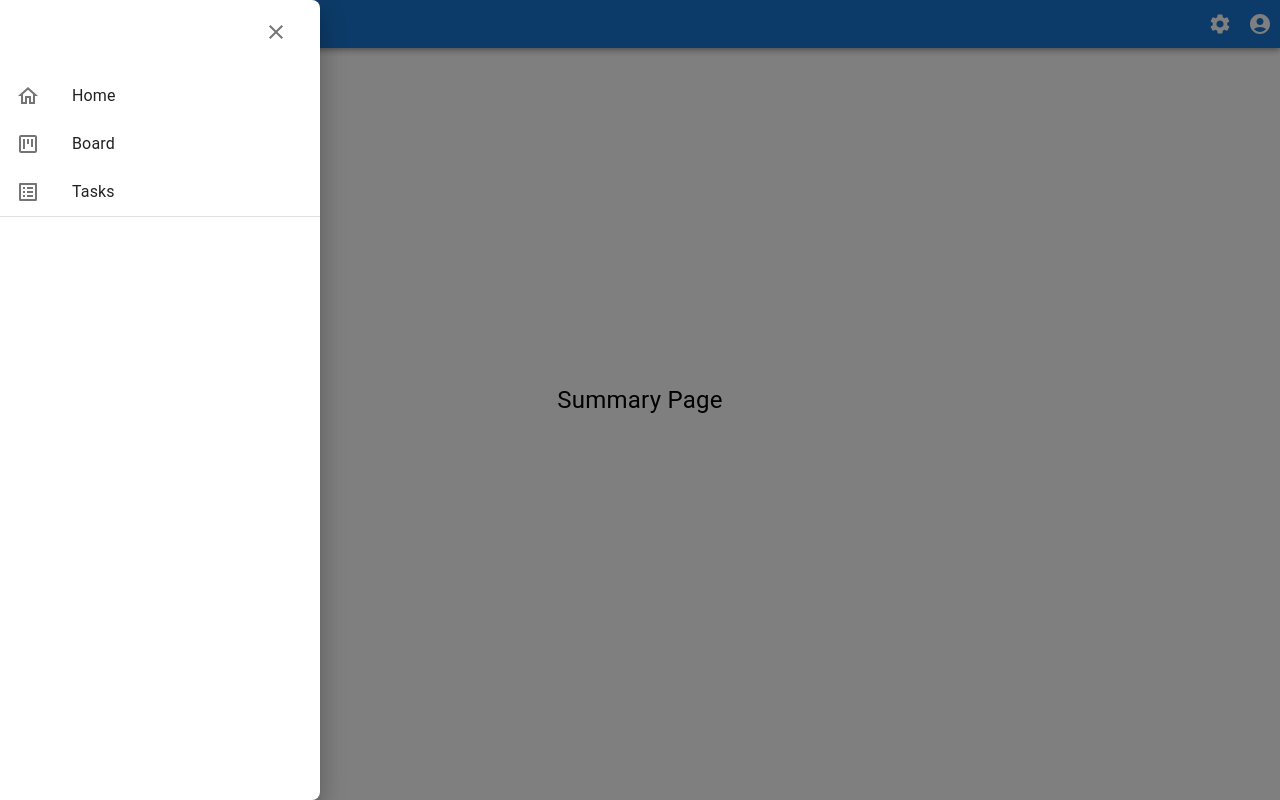
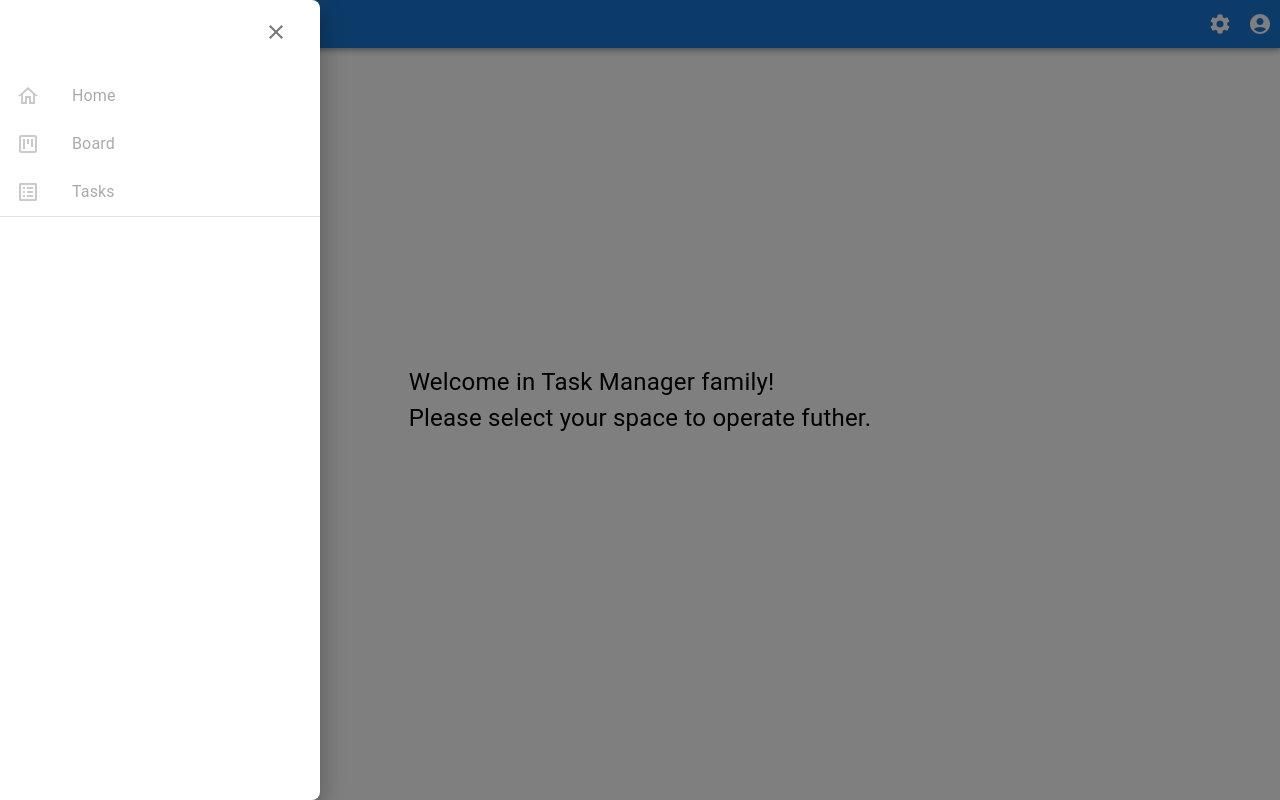
Before and after one commit to Natan-Gorecki/TaskManager, a Next.js app in the folder TaskManager.Client/: page / in a window 1280 px wide. Both pictures are taken after a click on the button 25 px from the left and 24 px from the top of the page. Built offline with nearby package versions, Linux system fonts and the light colour scheme.

Commit message:
feat: different spaces based on uri

```diff
--- a/TaskManager.Client/src/app/page.tsx
+++ b/TaskManager.Client/src/app/page.tsx
@@ -1,5 +1,19 @@
-import SummaryPage from "@/app/summary/page";
+import { Typography } from "@mui/material";
 
 export default function Home(): React.ReactElement {
-  return <SummaryPage/>;
+  return (
+    <Typography sx={{
+      position: 'absolute',
+      top: 0,
+      height: '100vh',
+      width: '100vw',
+      display: 'flex',
+      justifyContent: 'center',
+      alignItems: 'center',
+      fontSize: '24px'
+    }}>
+      Welcome in Task Manager family! <br/>
+      Please select your space to operate futher.
+    </Typography>
+  );
 }
--- a/TaskManager.Client/src/app/summary/page.tsx
+++ b/TaskManager.Client/src/app/spaces/[spaceKey]/tasks/page.tsx
@@ -1,8 +1,12 @@
-"use client"
-
 import { Typography } from "@mui/material";
 
-export default function SummaryPage(): React.ReactElement {
+interface TasksPageProps {
+  params: {
+    spaceKey: string;
+  }
+}
+
+export default function TasksPage({ params }: TasksPageProps): React.ReactElement {
   return (
     <Typography sx={{
       position: 'absolute',
@@ -10,11 +14,13 @@ export default function SummaryPage(): React.ReactElement {
       height: '100vh',
       width: '100vw',
       display: 'flex',
+      flexDirection: 'column',
       justifyContent: 'center',
       alignItems: 'center',
       fontSize: '24px'
     }}>
-      Summary Page
+        Tasks Page <br/>
+        Selected Space: {decodeURIComponent(params.spaceKey)}
     </Typography>
   )
 }
--- a/TaskManager.Client/src/components/LeftSidebar.tsx
+++ b/TaskManager.Client/src/components/LeftSidebar.tsx
@@ -1,3 +1,5 @@
+import { useParams, useRouter } from 'next/navigation';
+
 import {
   Box,
   Divider,
@@ -10,7 +12,7 @@ import {
   ListItemText,
   Toolbar
 } from '@mui/material';
-import { useRouter } from 'next/navigation';
+
 
 import BoardIcon from '@mui/icons-material/ViewKanbanOutlined'
 import CloseIcon from '@mui/icons-material/Close'
@@ -32,22 +34,23 @@ const menuRoutes: MenuItem[] = [
   {
     icon: <HomeIcon/>,
     name: 'Home',
-    route: '/'
+    route: '/spaces/[spaceKey]/dashboard'
   },
   {
     icon: <BoardIcon/>,
     name: 'Board',
-    route: '/board'
+    route: '/spaces/[spaceKey]/board'
   },
   {
     icon: <TasksIcon/>,
     name: 'Tasks',
-    route: '/tasks'
-  }
+    route: '/spaces/[spaceKey]/tasks'
+  },
 ];
 
 export default function LeftSidebar({ open, onClose }: LeftSidebarProps): React.ReactElement {
   const router = useRouter();
+  const params = useParams<{ spaceKey: string; }>();
 
   return (
     <Drawer
@@ -74,8 +77,9 @@ export default function LeftSidebar({ open, onClose }: LeftSidebarProps): React.
             <ListItem disablePadding>
               <ListItemButton
                 key={menuItem.name}
+                disabled={!params.spaceKey}
                 onClick={() => {
-                  router.push(menuItem.route);
+                  router.push(menuItem.route.replace('[spaceKey]', params.spaceKey));
                   onClose();
                 }}
               >
--- a/TaskManager.Client/src/components/TopBar.tsx
+++ b/TaskManager.Client/src/components/TopBar.tsx
@@ -1,6 +1,15 @@
-import { useRouter } from "next/navigation";
-import React, { useEffect } from "react";
-import { AppBar, Box, Button, IconButton, MenuItem, Select, SelectChangeEvent, Toolbar, Typography } from "@mui/material";
+import { useParams, useRouter } from "next/navigation";
+
+import {
+  AppBar,
+  Box,
+  Button,
+  IconButton,
+  MenuItem,
+  Select,
+  Toolbar,
+  Typography
+} from "@mui/material";
 
 import MenuIcon from '@mui/icons-material/Menu';
 import SettingsIcon from '@mui/icons-material/Settings';
@@ -12,14 +21,7 @@ interface TopBarProps {
 
 export default function TopBar({ onMenuClick }: TopBarProps): React.ReactElement<TopBarProps> {
   const router = useRouter();
-  const [selectedSpace, setSelectedSpace] = React.useState('');
-
-  useEffect(() => {
-    const storageSpace = localStorage.getItem('selectedSpace');
-    if (storageSpace) {
-      setSelectedSpace(storageSpace);
-    }
-  }, []);
+  const params = useParams<{ spaceKey: string; }>();
 
   return (
     <AppBar position='sticky'>
@@ -34,11 +36,10 @@ export default function TopBar({ onMenuClick }: TopBarProps): React.ReactElement
             </Typography>
           </Button>
           <Select
-            value={selectedSpace}
+            value={decodeURIComponent(params.spaceKey)}
             sx={{ backgroundColor: 'white', height:'30px' }}
             onChange={(event) => {
-              setSelectedSpace(event.target.value)
-              localStorage.setItem('selectedSpace', event.target.value);
+              router.push(`/spaces/${event.target.value}/dashboard`);
             }}
           >
             {['Space 1', 'Space 2', 'Space 3'].map((spaceString) => (
```
Also changed, not shown: TaskManager.Client/src/app/spaces/[spaceKey]/board/page.tsx (renamed from TaskManager.Client/src/app/board/page.tsx, +10 -4 lines), TaskManager.Client/src/app/spaces/[spaceKey]/dashboard/page.tsx (renamed from TaskManager.Client/src/app/tasks/page.tsx, +10 -4 lines).
